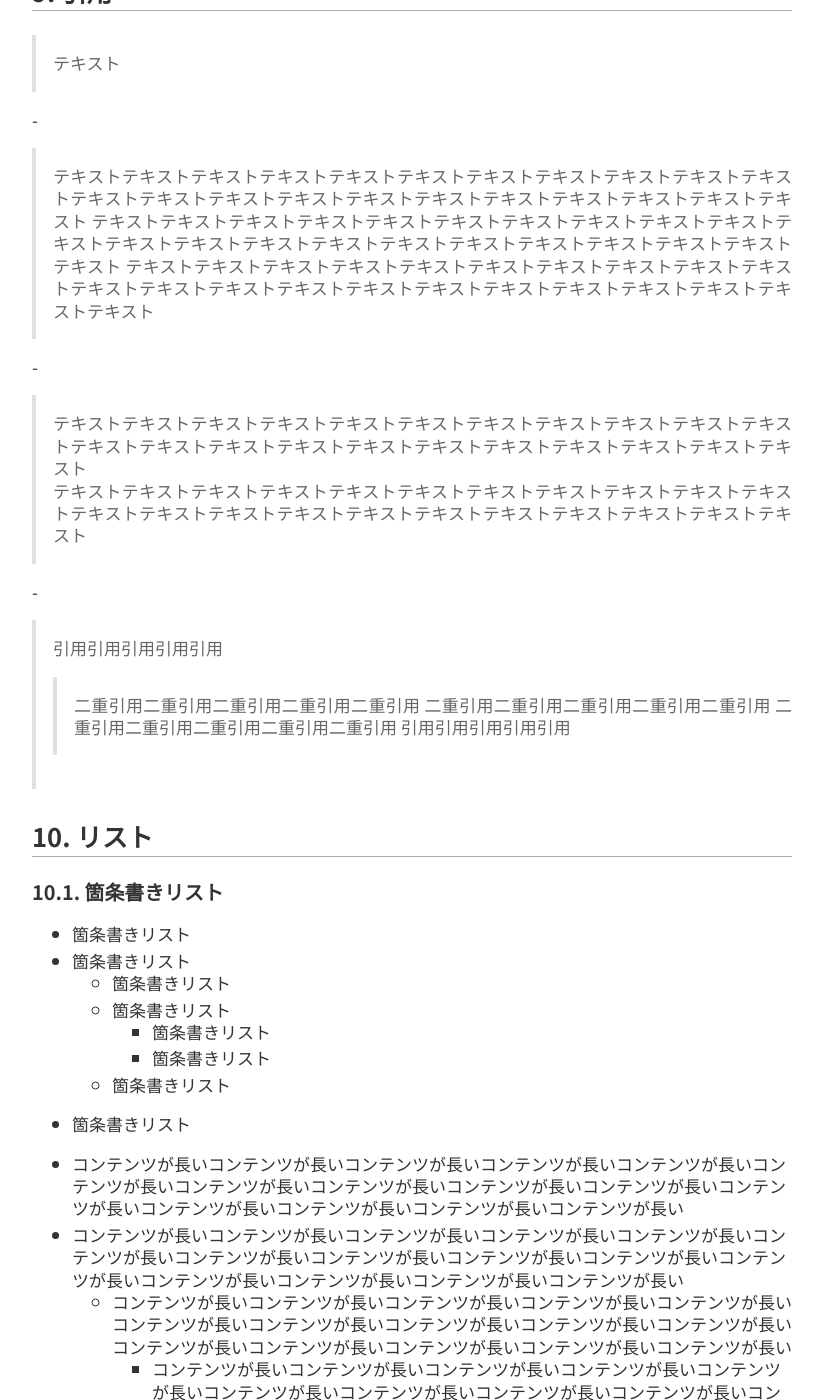
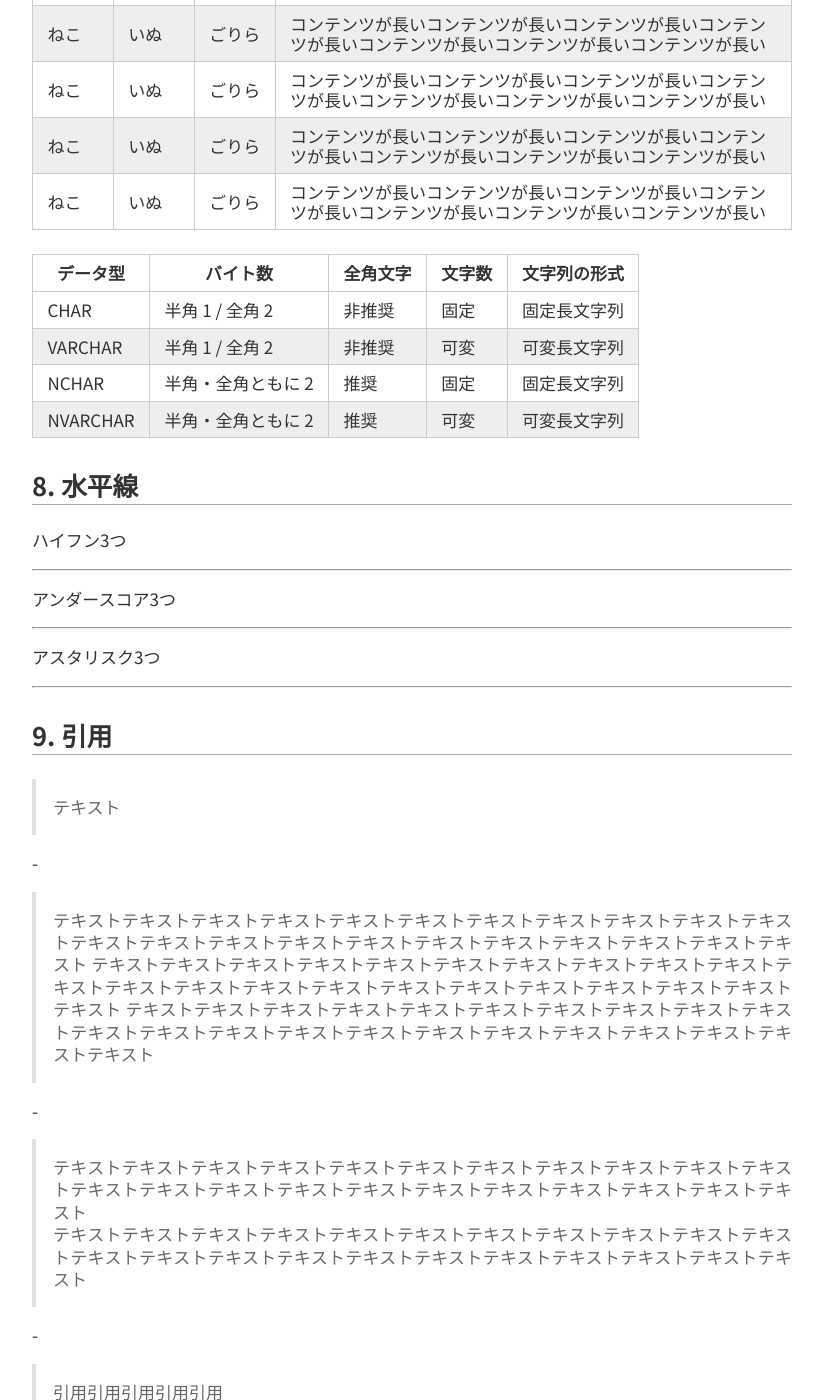
Before and after one commit to kenkenpa198/kems-clew.net, a Jekyll site: the page built from docs/_posts/2022-11-18-test-markdown.md, in a window 1280 px wide and 1400 px high, scrolled down 5088 px. Shown: the whole window, without its empty margins (228-1051 px from the left). Built offline with Jekyll 4.4.1, drawn with Linux system fonts in a browser that asks for light colours; nearby versions of some CDN libraries; library files that are not in the unit come from our copies; comment, search, counter and statistics services are not loaded; some of the changed text lies outside the part shown.

Commit message:
[update]マークダウン表示用の CSS へテーブルレイアウトを追加

```diff
--- a/docs/_posts/2022-11-18-show-markdown-test.md
+++ b/docs/_posts/2022-11-18-test-markdown.md
@@ -151,6 +157,13 @@ TODO: CSS つくる
 | ねこ       | いぬ       | ごりら     | コンテンツが長いコンテンツが長いコンテンツが長いコンテンツが長いコンテンツが長いコンテンツが長いコンテンツが長い |
 | ねこ       | いぬ       | ごりら     | コンテンツが長いコンテンツが長いコンテンツが長いコンテンツが長いコンテンツが長いコンテンツが長いコンテンツが長い |
 | ねこ       | いぬ       | ごりら     | コンテンツが長いコンテンツが長いコンテンツが長いコンテンツが長いコンテンツが長いコンテンツが長いコンテンツが長い |
+
+| データ型 | バイト数           | 全角文字 | 文字数     | 文字列の形式   |
+| -------- | ------------------ | -------- | ---------- | -------------- |
+| CHAR     | 半角 1 / 全角 2    | 非推奨   | 固定       | 固定長文字列   |
+| VARCHAR  | 半角 1 / 全角 2    | 非推奨   | 可変       | 可変長文字列   |
+| NCHAR    | 半角・全角ともに 2 | 推奨     | 固定       | 固定長文字列   |
+| NVARCHAR | 半角・全角ともに 2 | 推奨     | 可変       | 可変長文字列   |
 
 ## 8. 水平線
 
--- a/docs/css/style.css
+++ b/docs/css/style.css
@@ -622,6 +622,36 @@ body#note {
     max-width: 100%;
 }
 
+/* テーブル */
+#note table {
+    margin-top: 1.5rem;
+    margin-bottom: 1.5rem;
+    border-collapse: collapse;
+    border-color: #333;
+}
+
+/* SP 向けのレイアウト */
+@media (max-width: 414px) {
+
+    /* SP サイズではスクロール可能にする */
+    #note table {
+        display: block;
+        width: 100%;
+        white-space: nowrap;
+        overflow-x: auto;
+    }
+}
+
+#note table th,
+#note table td {
+    padding: 0.5rem 0.9rem;
+    border: 1px solid #ccc;
+}
+
+#note table tr:nth-child(2n) {
+    background: #eee;
+}
+
 /* 引用 */
 #note blockquote {
     margin-left: 0;
```
Also changed, not shown: other parts of docs/_posts/2022-11-18-test-markdown.md (+7 -1 lines).
